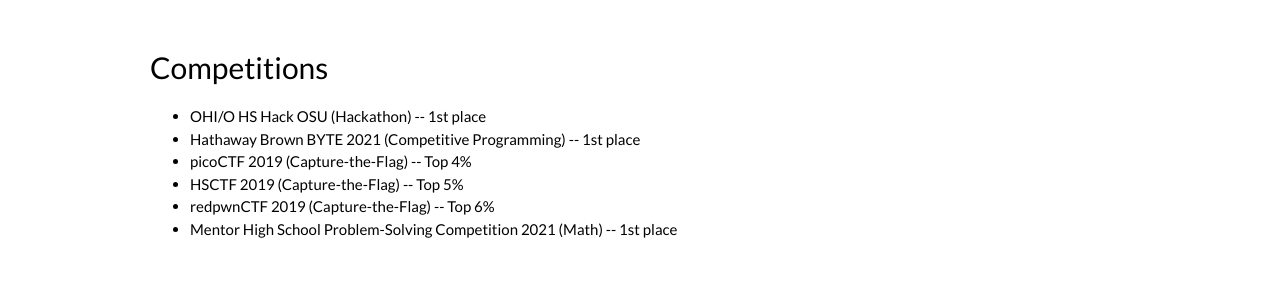
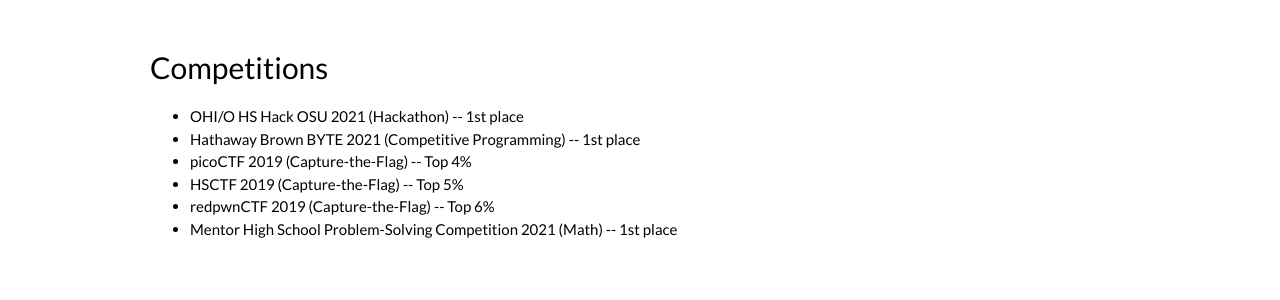
Before and after one commit to 0xmmalik/0xmmalik.github.io, a Jekyll site: the page built from experience/index.html, in a window 1280 px wide and 1195 px high. Shown: the part 548-848 px from the top of the window. Built offline with Jekyll 4.4.1, drawn with Linux system fonts in a browser that asks for light colours.

Commit message:
added year for hack osu

```diff
--- a/experience/index.html
+++ b/experience/index.html
@@ -4,7 +4,7 @@
 ---
 <h2>Competitions</h2>
 <ul>
-  <li>OHI/O HS Hack OSU (Hackathon) -- 1st place</li>
+  <li>OHI/O HS Hack OSU 2021 (Hackathon) -- 1st place</li>
   <li>Hathaway Brown BYTE 2021 (Competitive Programming) -- 1st place</li>
   <li>picoCTF 2019 (Capture-the-Flag) -- Top 4%</li>
   <li>HSCTF 2019 (Capture-the-Flag) -- Top 5%</li>
```
